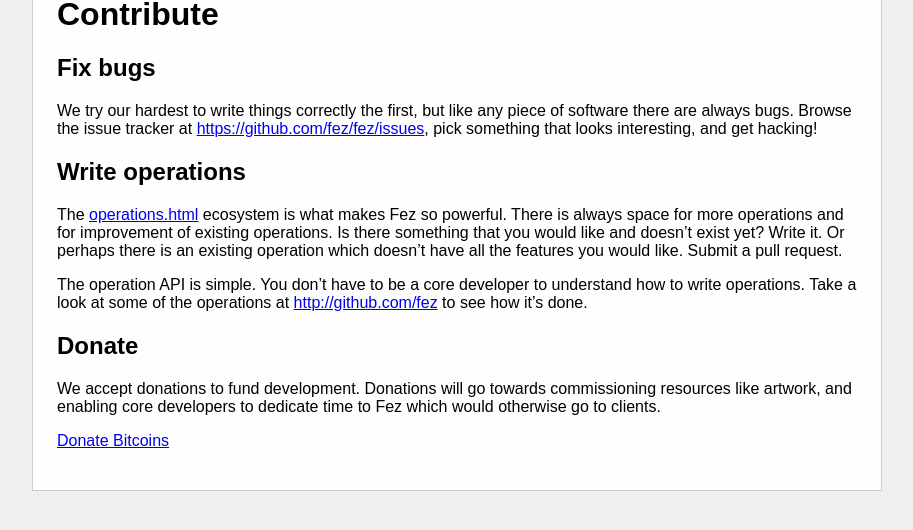
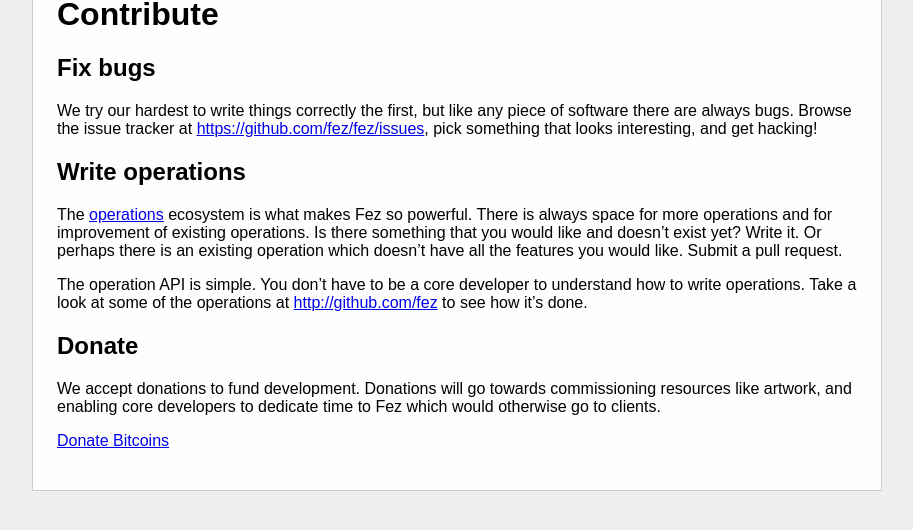
Before and after one commit to barretron/fez.github.io, a Jekyll site: the page built from contribute.md, in a window 1280 px wide, cut to the strip 324-854 px from the top of the page. Shown: the whole strip, without its empty margins (183-1096 px from the left). Built offline with Jekyll 4.4.1, drawn with Linux system fonts in a browser that asks for light colours; some web fonts are replaced; Markdown is read by kramdown in place of the engine named in the settings.

Commit message:
Fixed links

```diff
--- a/contribute.md
+++ b/contribute.md
@@ -10,18 +10,18 @@ Fix bugs
 --------
 
 We try our hardest to write things correctly the first, but like any piece of software there are always bugs.
-Browse the issue tracker at [https://github.com/fez/fez/issues](https://github.com/fez/fez/issues), pick
+Browse the issue tracker at <https://github.com/fez/fez/issues>, pick
 something that looks interesting, and get hacking!
 
 Write operations
 ----------------
 
-The [operations.html](operation) ecosystem is what makes Fez so powerful. There is always space for more operations
+The [operations](operations.html) ecosystem is what makes Fez so powerful. There is always space for more operations
 and for improvement of existing operations. Is there something that you would like and doesn't exist yet? Write it.
 Or perhaps there is an existing operation which doesn't have all the features you would like. Submit a pull request.
 
 The operation API is simple. You don't have to be a core developer to understand how to write operations. Take a look
-at some of the operations at [http://github.com/fez](http://github.com/fez) to see how it's done.
+at some of the operations at <http://github.com/fez> to see how it's done.
 
 Donate
 ------
```
